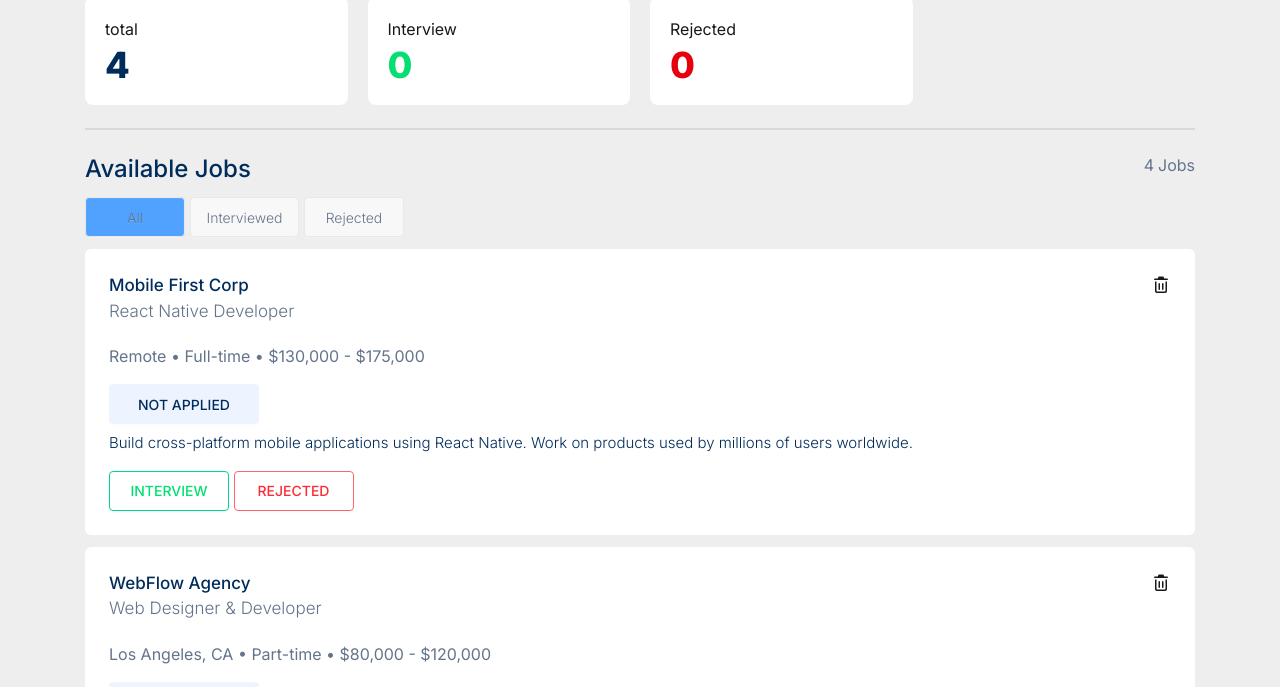
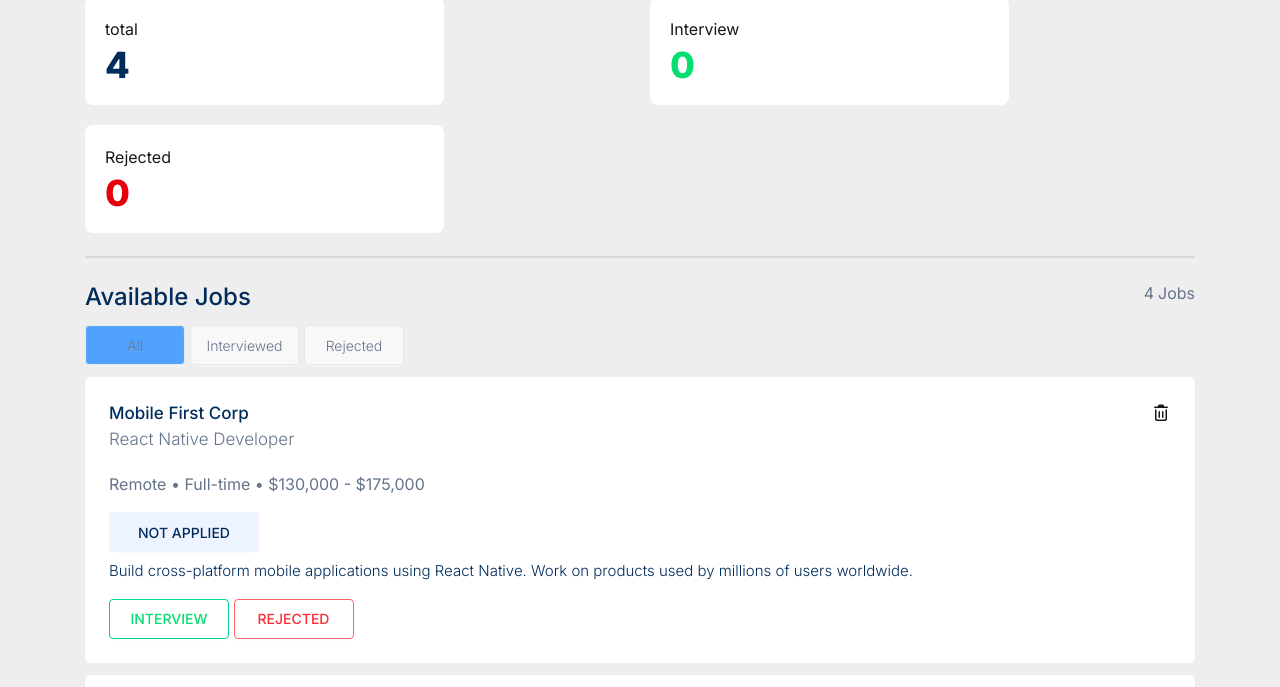
Before and after one commit to Didar112/Job-portal-DOM-project, a plain HTML site: page index.html in a window 1280 px wide. Shown: the part 113-800 px from the top of the page. Drawn offline with nearby package versions, Linux system fonts and the light colour scheme.

Commit message:
responsive tweaks

```diff
--- a/index.html
+++ b/index.html
@@ -28,11 +28,11 @@
     </style>
 </head>
 
-<body class="bg-base-300 md:p-[30px] sm:p-5">
+<body class="bg-base-300 md:p-[30px] sm:p-6">
     <section class="mx-auto max-w-[1110px] ">
 
         <h3 class="text-[#002C5C] py-5 font-bold text-4xl">Job Appication Tracker</h3>
-        <div class="grid grid-cols-4 gap-5">
+        <div class="grid grid-cols-3 gap-5 sm:grid-cols-2" >
 
 
             <div class="job-counters max-w-[359px] space-y-1 p-5 bg-base-100 rounded-(--radius-selector)">
```
